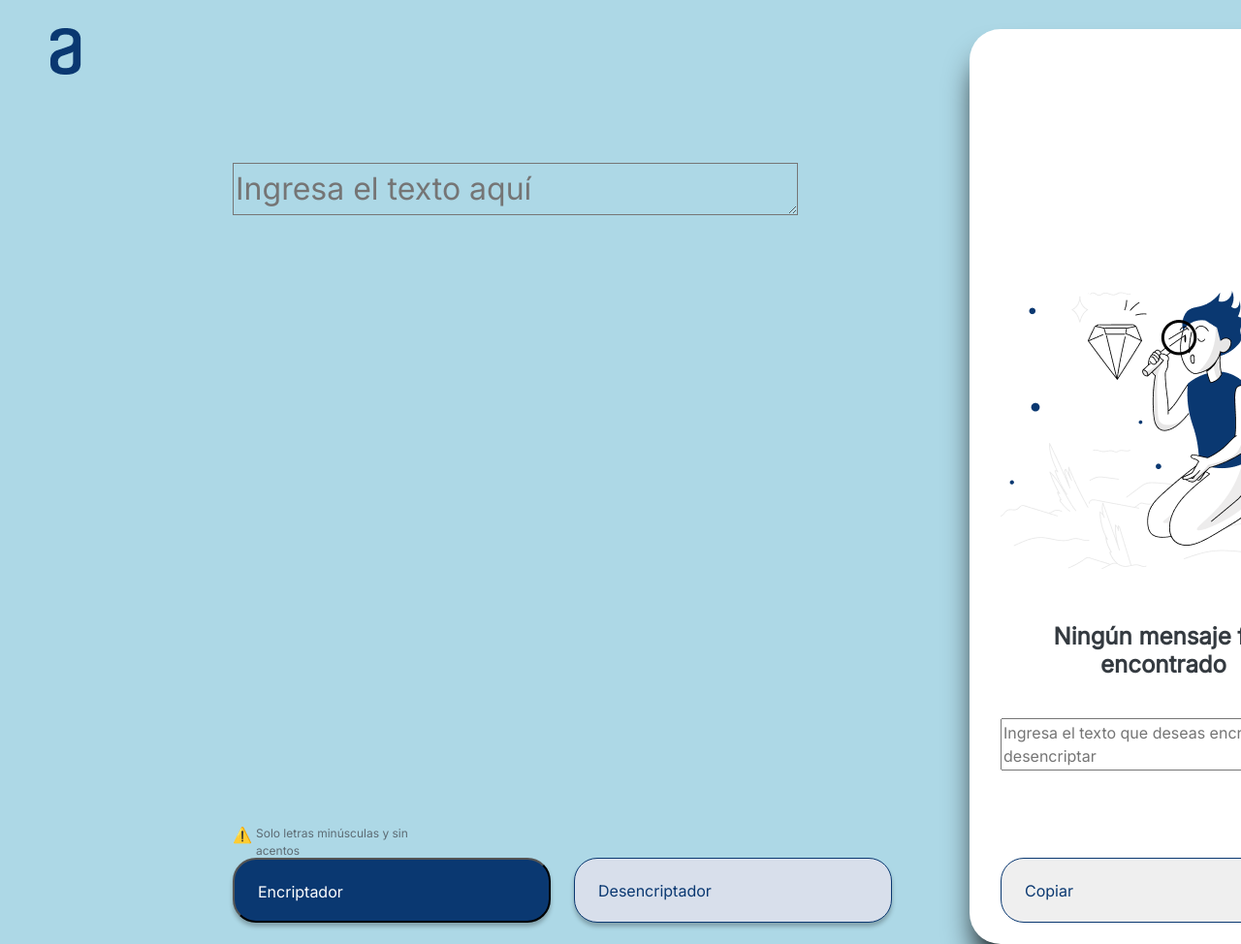
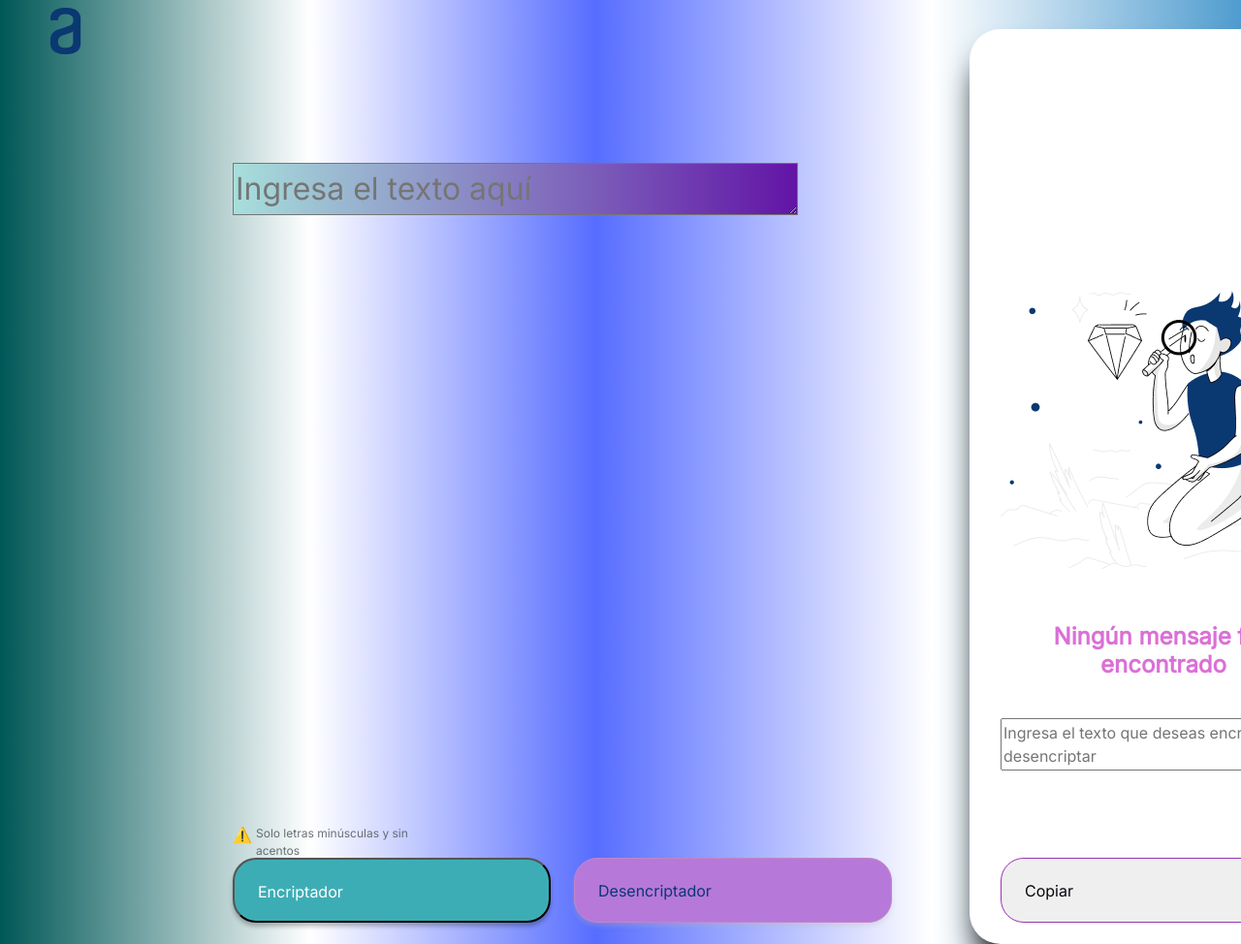
Before and after one commit to MarleneMS09/encriptador_desencriptador_letras, a plain HTML site: page index.html in a window 1280 px wide. Shown: the top 974 px of the page at 97% size. Drawn offline with Linux system fonts and the light colour scheme.

Commit message:
Se actualizaron estilos, JS faltante

```diff
--- a/css/styles.css
+++ b/css/styles.css
@@ -1,5 +1,5 @@
 body {
-background: lightblue;
+background: linear-gradient(to left, #4F9CCF 0%, #FFFFFF 25%, #576DFF 52%, #FFFFFF 75%, #005757 100%);
 }
 .logo {
     display: flex;
@@ -25,7 +25,7 @@ background: lightblue;
     font-size: 32px;
     line-height: 150%;
     color: #0A3871;
-    background: lightblue;
+    background: linear-gradient(to right, #a7dfdb 0%, #6214a6 100%)
 }
 #rectangulo {
     position: absolute;
@@ -101,7 +101,8 @@ flex-grow: 0;
     font-size: 24px;
     line-height: 120%;
     text-align: center;
-    color: #343A40;
+    color: orchid;
+    ;
     flex: none;
     order: 0;
     align-self: stretch;
@@ -115,7 +116,7 @@ flex-grow: 0;
     font-weight: 400;
     font-size: 16px;
     line-height: 150%;
-    color: #495058;
+    color: #a13aa0;
     flex: none;
     order: 1;
     align-self: stretch;
@@ -132,7 +133,7 @@ font-style: normal;
 font-weight: 400;
 font-size: 24px;
 line-height: 150%;
-color: #495057
+
 }
 #frame3 {
     display: flex;
@@ -157,7 +158,7 @@ color: #495057
     gap: 8px;
     width: 328px;
     height: 67px;
-    background: #0A3871;
+    background: #3dadb5;
     box-shadow: 0px 4px 4px rgba(0, 0, 0, 0.25);
     border-radius: 24px;
     flex: none;
@@ -186,9 +187,9 @@ color: #495057
     gap: 8px;
     width: 328px;
     height: 67px;
-    background: #D8DFEB;
-    border: 1px solid #0A3871;
-    box-shadow: 0px 4px 4px rgba(0, 0, 0, 0.25);
+    background: #b779d9;
+    border: 1px solid #c285ca;
+    box-shadow: 0px 4px 4px rgba(193, 179, 179, 0.25);
     border-radius: 24px;
     flex: none;
     order: 1;
@@ -222,7 +223,7 @@ width: 336px;
 height: 67px;
 left:1032px;
 top: 885px;
-border: 1px solid #0A3871;
+border: 1px solid #9935b0;
 border-radius: 24px;
 font-family: 'Inter';
 font-style: normal;
@@ -230,7 +231,7 @@ font-weight: 400;
 font-size: 16px;
 line-height: 19px;
 text-align: center;
-color: #0A3871;
+color: #07060c;
 flex: none;
 order: 0;
 flex-grow: 1;
--- a/index.html
+++ b/index.html
@@ -3,22 +3,30 @@
 
 <head>
     <meta charset="UTF-8">
-    <title>Encriptador y desencriptador de texto</title>
+
     <link rel="stylesheet" href="css/styles.css">
     <link rel="preconnect" href="https://fonts.googleapis.com">
     <link rel="preconnect" href="https://fonts.gstatic.com" crossorigin>
     <link href="https://fonts.googleapis.com/css2?family=Inter&display=swap" rel="stylesheet">
+    <title>Encriptador y desencriptador de texto</title>
 </head>
 
 <header>
-    <div class="logo">
-        <h1><img src="assets/Logo.png" alt="LogodeAlura"></h1>
-    </div>
+    <img class="logo" src="assets/Logo.png" alt="Logo de Alura L">
 </header>
 
 <main>
+
     <section>
-        <textarea class="ingreso" id="inputTexto" placeholder="Ingresa el texto aquí"></textarea>
+        <textarea class="ingreso" cols="40" rows="15" placeholder="Ingresa el texto aquí"></textarea>
+    </section>
+
+
+    <section>
+        <div id="frame1">
+            <p id=icono>&#9888;&#65039;</p>
+            <p class="advertencia"> Solo letras minúsculas y sin acentos</p>
+        </div>
     </section>
 
 
@@ -28,14 +36,13 @@
         <img src="assets/Muñeco.png" id="muñeco" alt="imagendebusqueda">
 
         <button id="botoncopiar" onclick="copy()"> Copiar</button>
-
     </section>
 
+
     <section>
-        <div id="frame1">
-            <p id=icono>&#9888;&#65039;</p>
-            <p class="advertencia"> Solo letras minúsculas y sin acentos</p>
-        </div>
+        <div id="frame3">
+            <button id="btnencriptar" onclick="encriptar()">Encriptador</button>
+            <button id="btndesencriptar" onclick="desencriptar()">Desencriptador</button>
     </section>
 
 
@@ -50,20 +57,8 @@
         </div>
     </section>
 
-    <section>
-        <div id="frame3">
-            <button id="btnencriptar" onclick="encriptar()">Encriptador</button>
-            <button id="btndesencriptar" onclick="desencriptar()">Desencriptador</button>
-        </div>
-        </div>
-        <div>
-    </section>
 
-
-
-
-    <script src="Javascript/main.js"></script>
+<script src="Javascript/main.js"></script>
 </main>
 </body>
-
 </html>
```
